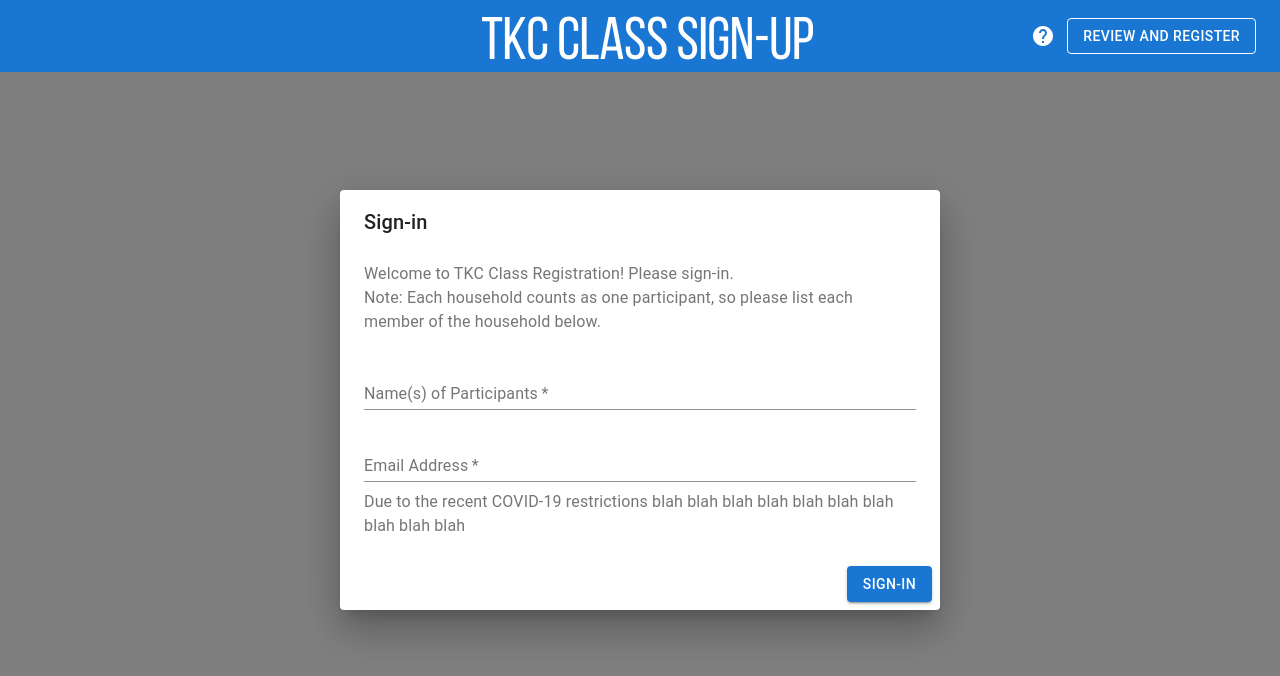
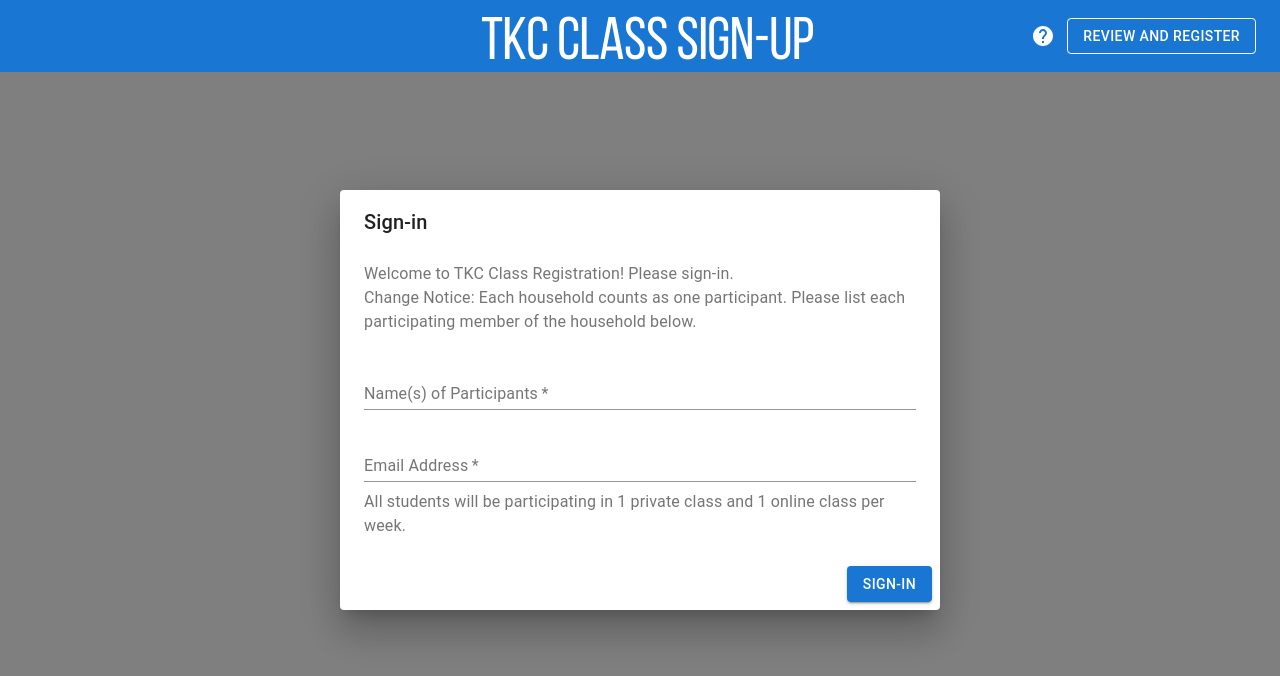
Before and after one commit to TaekwondoKoreaCenter/tkc-class-signup, a React (Create React App) app: page / in a window 1280 px wide. Shown: the top 676 px of the page. Built offline with nearby package versions, Linux system fonts and the light colour scheme.

Commit message:
fixed wording

```diff
--- a/src/components/openingDialog.js
+++ b/src/components/openingDialog.js
@@ -106,7 +106,7 @@ export default class OpeningDialog extends React.Component {
           <DialogTitle id="form-dialog-title">Sign-in</DialogTitle>
           <DialogContent>
             <DialogContentText>
-              Welcome to TKC Class Registration! Please sign-in. <br></br>Note: Each household counts as one participant, so please list each member of the household below.
+             Welcome to TKC Class Registration! Please sign-in. <br></br>Change Notice: Each household counts as one participant. Please list each participating member of the household below.
             </DialogContentText>
             <TextField
               // autoFocus="false"
@@ -131,7 +131,7 @@ export default class OpeningDialog extends React.Component {
               onChange = {event => this.setEmail(event.target.value)}
             />
             <DialogContentText>
-              Due to the recent COVID-19 restrictions blah blah blah blah blah blah blah blah blah blah
+              All students will be participating in 1 private class and 1 online class per week.
             </DialogContentText>
             {/* <div className = 'labelPadding'>
               <FormLabel>Course Type</FormLabel>
```
